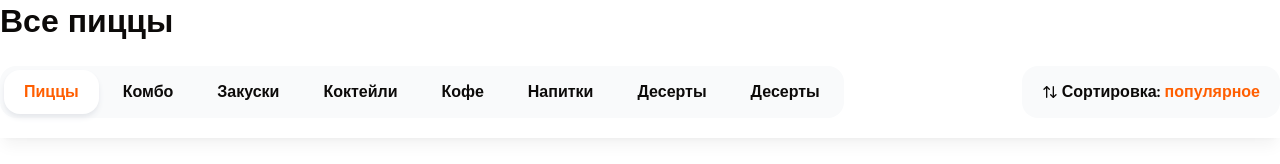
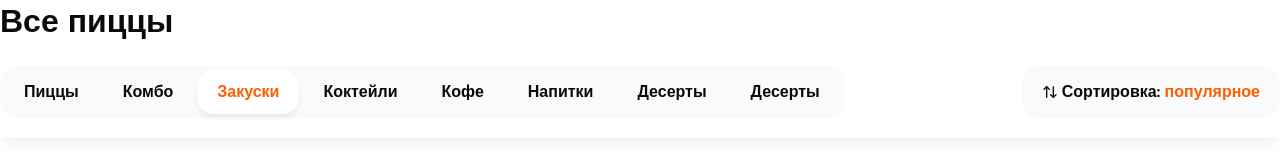
Before and after one commit to HAROSHII232/haroshii-pizza, a Next.js app: page / in a window 1280 px wide. Shown: the part 152-316 px from the top of the page. Built offline with nearby package versions, Linux system fonts and the light colour scheme.

Commit message:
feat(store): add category store and highlight active category in nav menu

```diff
--- a/components/shared/categories.tsx
+++ b/components/shared/categories.tsx
@@ -1,36 +1,41 @@
+"use client";
+
 import { cn } from "@/shared/lib";
+import { useCategoryStore } from "@/store/category";
 
 type Props = {
   className?: string;
 };
 
 const CATEGORIES_LIST = [
-  "Пиццы",
-  "Комбо",
-  "Закуски",
-  "Коктейли",
-  "Кофе",
-  "Напитки",
-  "Десерты",
-  "Десерты",
+  { id: 1, name: "Пиццы" },
+  { id: 2, name: "Комбо" },
+  { id: 3, name: "Закуски" },
+  { id: 4, name: "Коктейли" },
+  { id: 5, name: "Кофе" },
+  { id: 6, name: "Напитки" },
+  { id: 7, name: "Десерты" },
+  { id: 8, name: "Десерты" },
 ];
-const ACTIVE_INDEX = 0;
 
 export const Categories = ({ className }: Props) => {
+  const categoryActiveId = useCategoryStore((state) => state.activeId);
+
   return (
     <div
       className={cn("inline-flex gap-1 bg-gray-50 p-1 rounded-2xl", className)}
     >
-      {CATEGORIES_LIST.map((category, index) => (
+      {CATEGORIES_LIST.map(({ name, id }, index) => (
         <a
           key={index}
           className={cn(
             "flex items-center font-bold h-11 px-5 rounded-2xl",
-            ACTIVE_INDEX === index &&
+            categoryActiveId === id &&
               "bg-white shadow-md shadow-gray-200 text-primary"
           )}
+          href={`/#${name}`}
         >
-          <button>{category}</button>
+          <button>{name}</button>
         </a>
       ))}
     </div>
--- a/components/shared/products-group-list.tsx
+++ b/components/shared/products-group-list.tsx
@@ -1,9 +1,10 @@
 "use client";
 
+import { useCategoryStore } from "@/store/category";
+import { useEffect, useRef } from "react";
 import { useIntersection } from "react-use";
 import { ProductCard } from "./product-card";
 import { Title } from "./title";
-import { use, useEffect, useRef } from "react";
 
 type Props = {
   title: string;
@@ -20,6 +21,7 @@
   listClassName,
   className,
 }: Props) => {
+  const setActiveCategoryId = useCategoryStore((state) => state.setActiveId);
   const intersectionRef = useRef(null);
   const intersection = useIntersection(intersectionRef, {
     threshold: 0.4,
@@ -27,7 +29,7 @@
 
   useEffect(() => {
     if (intersection?.isIntersecting) {
-      console.log(title, categoryId);
+      setActiveCategoryId(categoryId);
     }
   }, [categoryId, intersection?.isIntersecting, title]);
 
--- /dev/null
+++ b/store/category.ts
@@ -0,0 +1,11 @@
+import { create } from "zustand";
+
+type State = {
+  activeId: number;
+  setActiveId: (activeId: number) => void;
+};
+
+export const useCategoryStore = create<State>((set) => ({
+  activeId: 1,
+  setActiveId: (activeId: number) => set({ activeId }),
+}));
```
